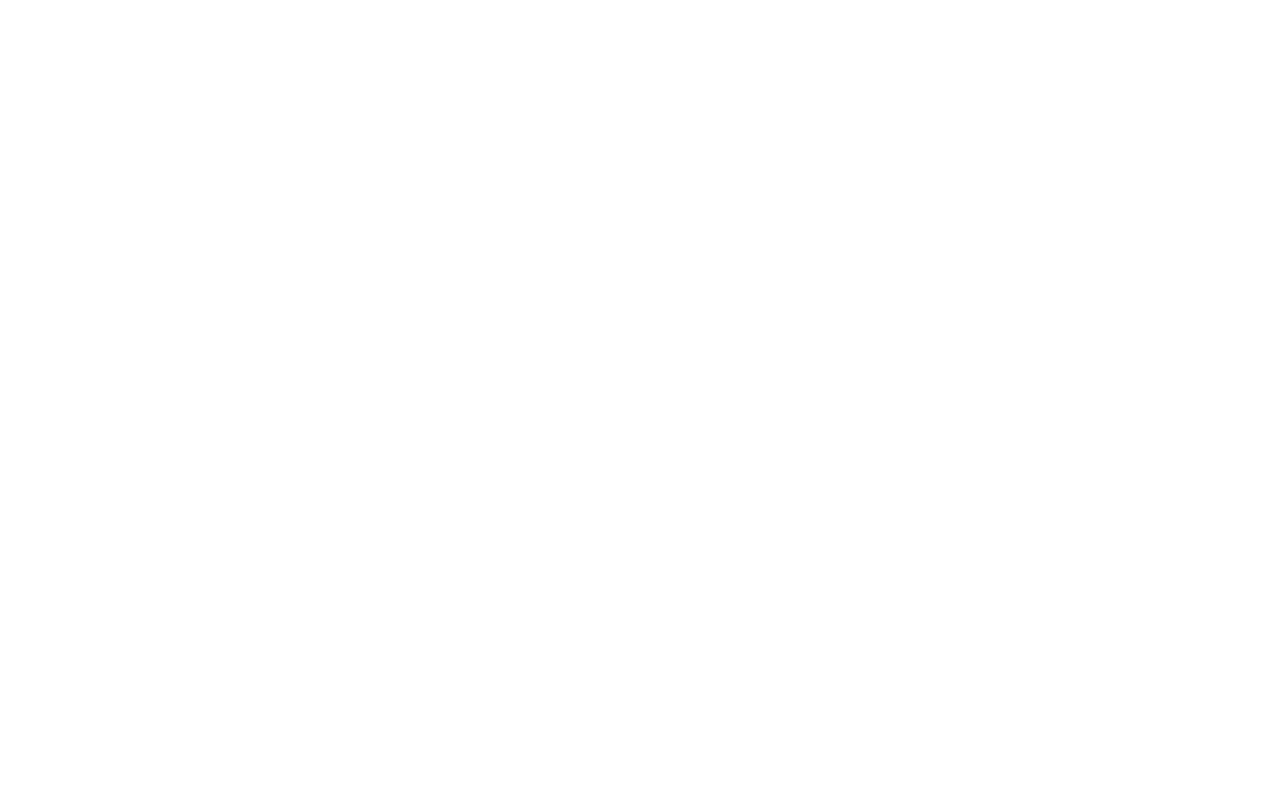
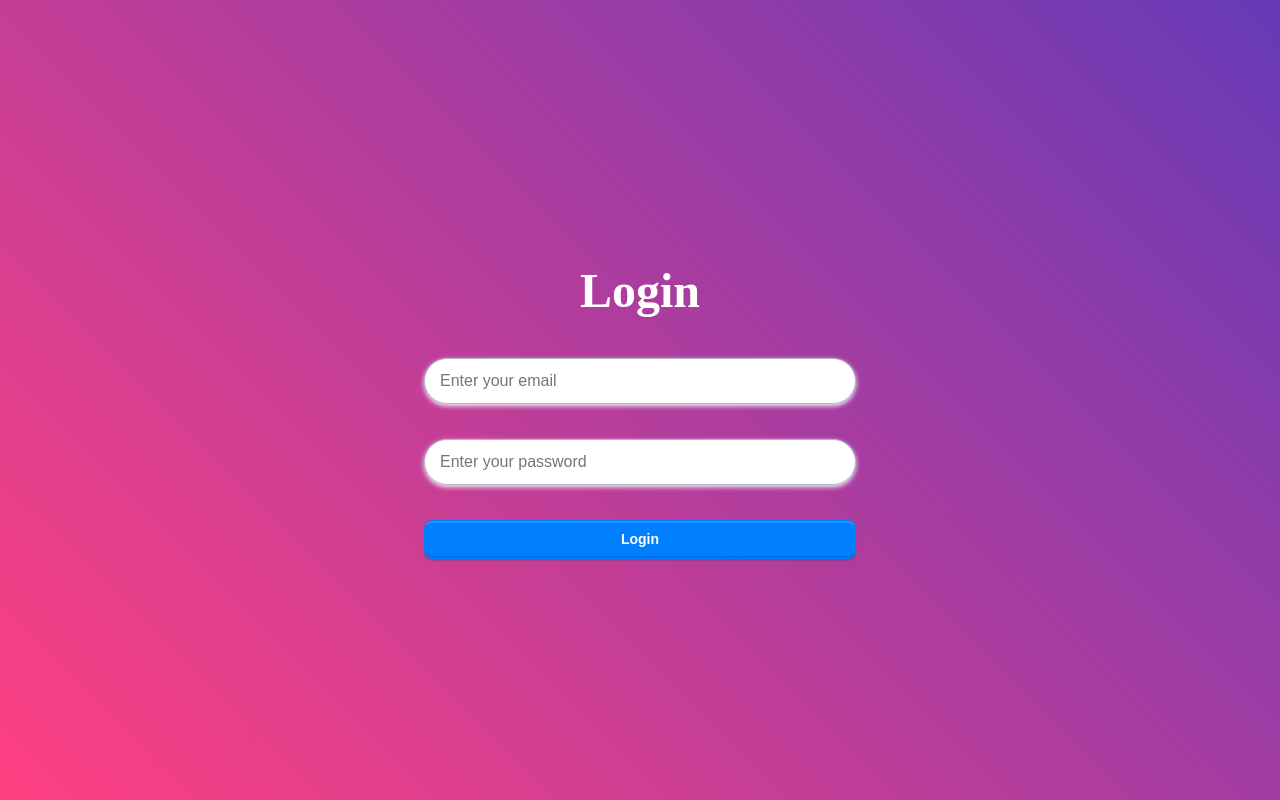
Before and after one commit to hananeltassa/Quiz-App, a React (Create React App) app in the folder app/: page /login in a window 1280 px wide. Before the commit this address had no page. Built offline with nearby package versions, Linux system fonts and the light colour scheme.

Commit message:
Added login page - frontend

```diff
--- a/app/src/App.jsx
+++ b/app/src/App.jsx
@@ -1,6 +1,7 @@
 import { BrowserRouter as Router, Route, Routes } from "react-router-dom";
 import React from 'react';
 import Home from "./pages/Home";
+import Login from "./pages/Login";
 import GenreSelection from "./pages/GenreSelection";
 import Quizzes from "./pages/Quizzes";
 import "./styles/styles.css"
@@ -9,6 +10,7 @@
   return (
     <Router>
       <Routes>
+      <Route path="/login" element={<Login />} />
         <Route path="/" element={<Home />} />
         <Route path="/quiz" element={<GenreSelection />} />
         <Route path="/quiz/:genre" element={<Quizzes />} />
--- /dev/null
+++ b/app/src/pages/Login/Login.css
@@ -0,0 +1,69 @@
+.loginContainer {
+    text-align: center;
+    display: flex;
+    flex-direction: column;
+    justify-content: center;
+    align-items: center;
+    height: 100vh;
+    background-color: #000;
+    background: linear-gradient(45deg, #ff4081, #673ab7);
+    color: #fff;
+    animation: backgroundMove 4s ease infinite;
+}
+
+/* Page title */
+.loginTitle {
+    font-size: 3rem;
+    font-family: 'Pacifico', cursive;
+    animation: fadeInUp 2s ease;
+    margin-bottom: 30px;
+}
+
+/* Form styles */
+.loginForm {
+    display: flex;
+    flex-direction: column;
+    gap: 15px;
+}
+
+/* Input fields */
+.loginInput {
+    width: 300px;
+    padding: 12px 20px;
+    margin: 10px auto;
+    border: 1px solid #ccc;
+    border-radius: 20px;
+    font-size: 16px;
+    transition: border-color 0.3s, box-shadow 0.3s;
+}
+
+.loginInput:focus {
+    border-color: #ff4081;
+    box-shadow: 0 0 10px rgba(255, 64, 129, 0.5);
+    outline: none;
+}
+
+
+/* Animations */
+@keyframes fadeInUp {
+    from {
+        opacity: 0;
+        transform: translateY(50px);
+    }
+    to {
+        opacity: 1;
+        transform: translateY(0);
+    }
+}
+
+@keyframes backgroundMove {
+    0% {
+        background-position: 0% 50%;
+    }
+    50% {
+        background-position: 100% 50%;
+    }
+    100% {
+        background-position: 0% 50%;
+    }
+}
--- /dev/null
+++ b/app/src/pages/Login/index.jsx
@@ -0,0 +1,50 @@
+import React, { useState } from "react";
+import "./Login.css";
+import CustomInput from "../../components/CustomInput";
+import CustomButton from "../../components/CustomButton";
+
+const LoginPage = () => {
+  const [formData, setFormData] = useState({
+    email: "",
+    password: "",
+  });
+
+  const handleInputChange = (e) => {
+    const { name, value } = e.target;
+    setFormData({ ...formData, [name]: value });
+  };
+
+  const handleSubmit = (e) => {
+    e.preventDefault();
+    console.log("Form Data:", formData);
+  };
+
+  return (
+    <div className="loginContainer">
+      <h1 className="loginTitle">Login</h1>
+      <form onSubmit={handleSubmit} className="loginForm">
+        <CustomInput
+          type="email"
+          name="email"
+          placeholder="Enter your email"
+          value={formData.email}
+          onChange={handleInputChange}
+          className="loginInput"
+        />
+        <CustomInput
+          type="password"
+          name="password"
+          placeholder="Enter your password"
+          value={formData.password}
+          onChange={handleInputChange}
+          className="loginInput"
+        />
+        <CustomButton type="submit" className="loginButton">
+          Login
+        </CustomButton>
+      </form>
+    </div>
+  );
+};
+
+export default LoginPage;
```
